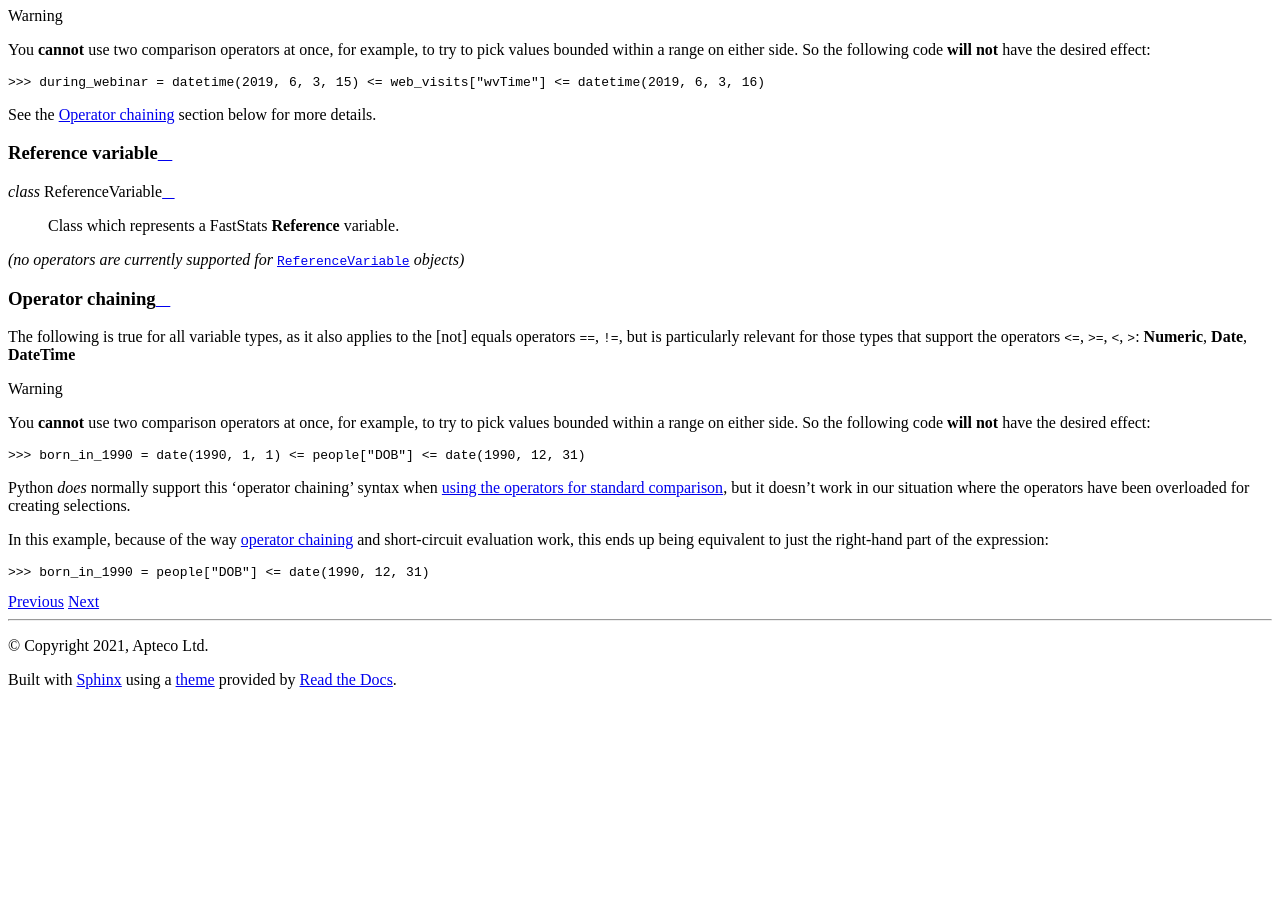
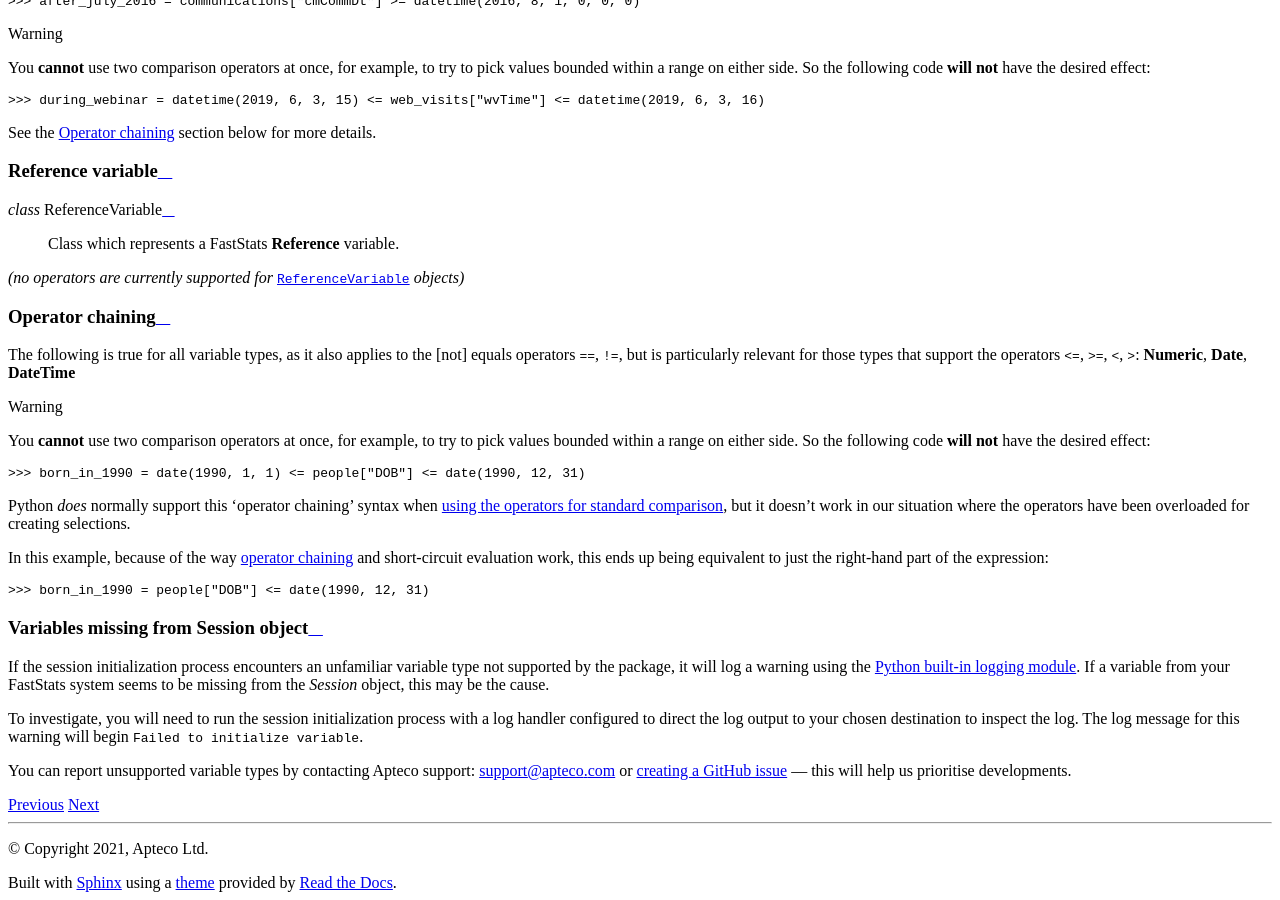
Before and after one commit to Apteco/py-apteco, a Sphinx documentation site: the page built from docs/source/reference/topics/variables.rst, in a window 1280 px wide and 900 px high, scrolled down 8752 px. Built offline with Sphinx 7.4.7 and the Read the Docs theme 2.0.0, drawn with Linux system fonts in a browser that asks for light colours; before the commit the page ends 9449 px from its top, so only the background shows below that; some of the changed text lies outside the part shown.

Commit message:
Add test for logging warning in InitializeVariablesAlgorithm._create_variables() (amend 420d661). [AB#3075] - document this behaviour - remove unnecessary tip from session variables documentation and cross-reference variables being accessible on their Table object

```diff
--- a/docs/source/reference/topics/tables.rst
+++ b/docs/source/reference/topics/tables.rst
@@ -232,6 +232,7 @@
         or direct descendant relationships,
         not including indirect 'sibling' or 'cousin' relationships.
 
+.. _table_variables:
 
 Table variables
 ---------------
--- a/docs/source/reference/topics/variables.rst
+++ b/docs/source/reference/topics/variables.rst
@@ -653,3 +653,22 @@
     .. code-block:: python
 
         >>> born_in_1990 = people["DOB"] <= date(1990, 12, 31)
+
+Variables missing from Session object
+-------------------------------------
+
+If the session initialization process encounters an unfamiliar variable type
+not supported by the package, it will log a warning using the
+`Python built-in logging module <https://docs.python.org/3/library/logging.html>`_.
+If a variable from your FastStats system seems to be missing from the `Session` object,
+this may be the cause.
+
+To investigate, you will need to run the session initialization process with a
+log handler configured to direct the log output to your chosen destination
+to inspect the log.
+The log message for this warning will begin ``Failed to initialize variable``.
+
+You can report unsupported variable types by contacting Apteco support:
+support@apteco.com
+or `creating a GitHub issue <https://github.com/Apteco/py-apteco/issues>`_
+— this will help us prioritise developments.
```
Also changed, not shown: docs/source/reference/topics/session.rst (+4 -12 lines), 1 other file.
